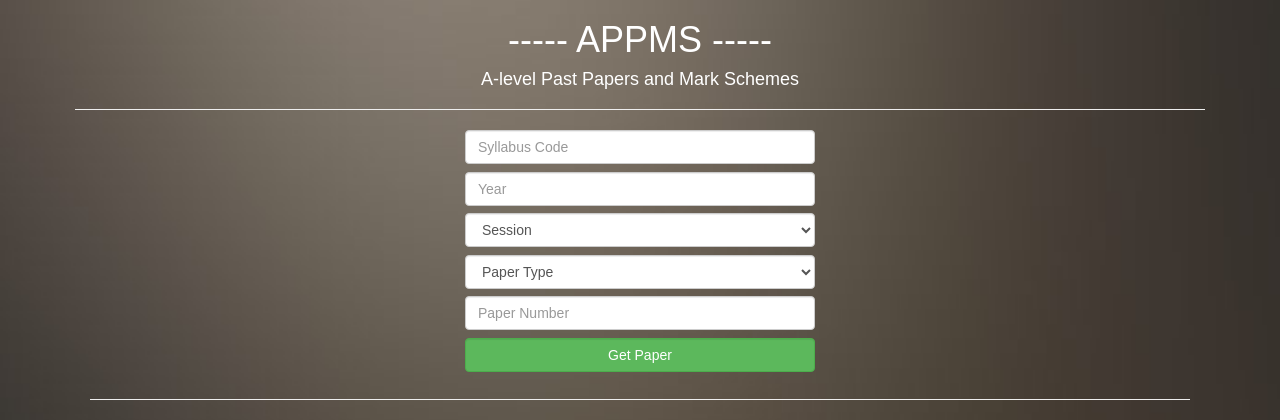
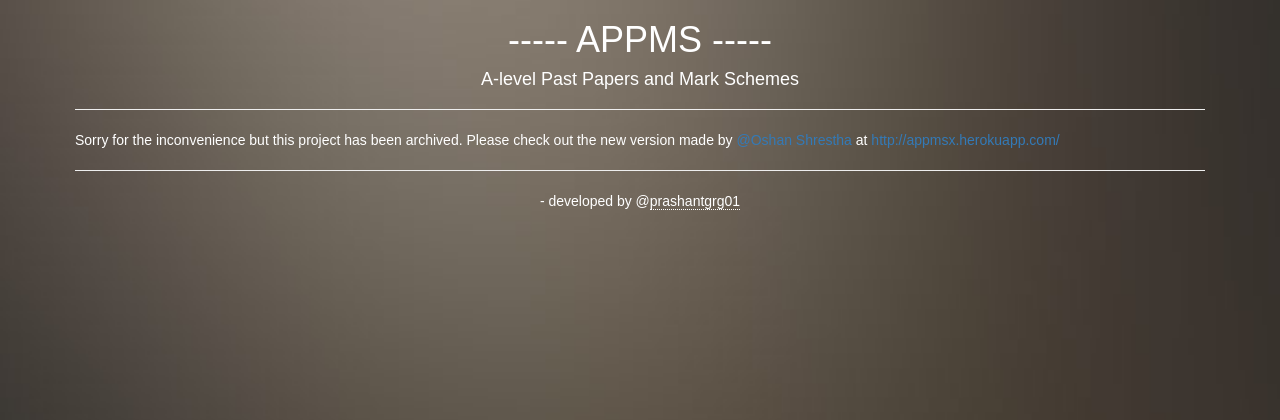
Before and after one commit to prashantgrg01/appms-web, a Django app: page / in a window 1280 px wide. Shown: the top 420 px of the page. Run offline with Django 3.2, Linux system fonts and the light colour scheme; some libraries are stand-ins or nearby versions.

Commit message:
project archived

```diff
--- a/getpaper/templates/getpaper/index.html
+++ b/getpaper/templates/getpaper/index.html
@@ -28,6 +28,10 @@
                 <h1 class="title text-center">----- APPMS -----</h1>
                 <h4 class="text-center">A-level Past Papers and Mark Schemes</h4>
                 <hr>
+
+                <p>Sorry for the inconvenience but this project has been archived. Please check out the new version made by <a href="https://oshanshrestha.com.np/">@Oshan Shrestha</a> at <a href="http://appmsx.herokuapp.com/">http://appmsx.herokuapp.com/</a></p>
+
+                <!--
                 <form action="/" method="post" id="paper_form">
                     {% csrf_token %}
                     <input required class="form-control" name="code" id="code" type="number" min="1000" value="{{ fields.0 }}" placeholder="Syllabus Code">
@@ -79,6 +83,7 @@
                     </div>
                 {% endif %}
             </section>
+            -->
 
             <hr>
             <footer>
```
